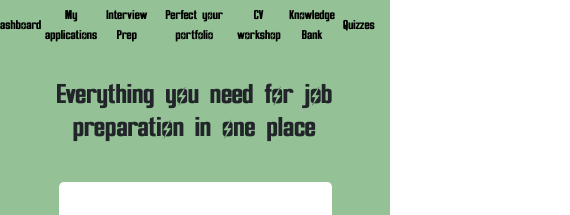
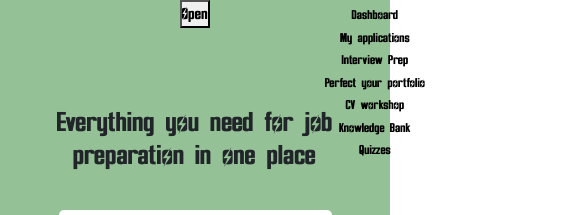
Before and after one commit to SchoolOfCode/bc13_final-project_front-end-cyber-insecure, a React (Create React App) app: page / in a window 390 px wide. Shown: the top 215 px of the page, 570 px wide, since content can reach past the window. Built offline with nearby package versions, Linux system fonts and the light colour scheme; no server answers; sample sign-in values are in the browser's storage.

Commit message:
CSS burger menu to figure out

```diff
--- a/src/Components/Navbar/Navbar.css
+++ b/src/Components/Navbar/Navbar.css
@@ -1,4 +1,4 @@
-.navbar-container {
+.navbar-links {
     position: fixed;
     display: flex;
     flex-direction: row;
@@ -11,27 +11,48 @@
     top: 0px;
 }
 
-.navbar-container button {
+
+.navbar-links button {
     border: none;
     padding: 5px;
     background-color: rgba(255, 255, 255, 0);
 }
 
-.navbar-container button:hover {
+.navbar-links button:hover {
     border: none;
     padding: 5px;
     background-color: #FBF0A2 ;
 }
 @media (max-width: 500px) {
-    .navbar-container{
+    .navbar-links{
         width: 100%;
         font-size:small;
         gap: 0px;
         padding: 5px;
         gap:3px;
     }
-    .navbar-container button{
+    .navbar-links button{
         padding: 0px;
 
     }
 }
+
+
+@media (min-width: 500px) {
+    #hamburger {
+        display: none;
+
+    }
+}
+
+@media (max-width: 500px) {
+    #hamburger {
+        display: flex;
+
+    }
+    .navbar-links {
+        display: flex;
+        flex-direction: column;
+
+    }
+}
--- a/src/Components/Navbar/Navbar.js
+++ b/src/Components/Navbar/Navbar.js
@@ -1,8 +1,12 @@
 import React from 'react'
 import { useNavigate } from 'react-router-dom'
 import './Navbar.css'
+import {useState} from "react"
 
 export default function Navbar() {
+    const [hamburger, setHamburger] = useState(false)
+
+
     const navigate = useNavigate()
 
     const navigateHome = () => {
@@ -33,8 +37,10 @@ export default function Navbar() {
         navigate('/portfolio', { replace: true })
     }
 
-    return (
-        <div className='navbar-container'>
+    return  (
+        <div className="navbar-container">
+        <div className="hamburger"><button onClick={() => setHamburger(!hamburger)} id="hamburger">Open</button></div>
+        <div className='navbar-links'>
             <button onClick={navigateHome}> Dashboard </button>
             <button onClick={navigateApplications}> My applications</button>
             <button onClick={navigateInterviewPrep}> Interview Prep</button>
@@ -43,5 +49,6 @@ export default function Navbar() {
             <button onClick={navigateKnowledgebank}> Knowledge Bank </button>
             <button onClick={navigateQuizzes}> Quizzes </button>
         </div>
+        </div>
     )
 }
--- a/src/index.css
+++ b/src/index.css
@@ -6,6 +6,7 @@
 body {
   min-height: 100vh;
   min-width: 100vw;
+  overflow-x: hidden;
   font-family: -apple-system, BlinkMacSystemFont, 'Segoe UI', 'Roboto', 'Oxygen',
     'Ubuntu', 'Cantarell', 'Fira Sans', 'Droid Sans', 'Helvetica Neue',
     sans-serif;
```
